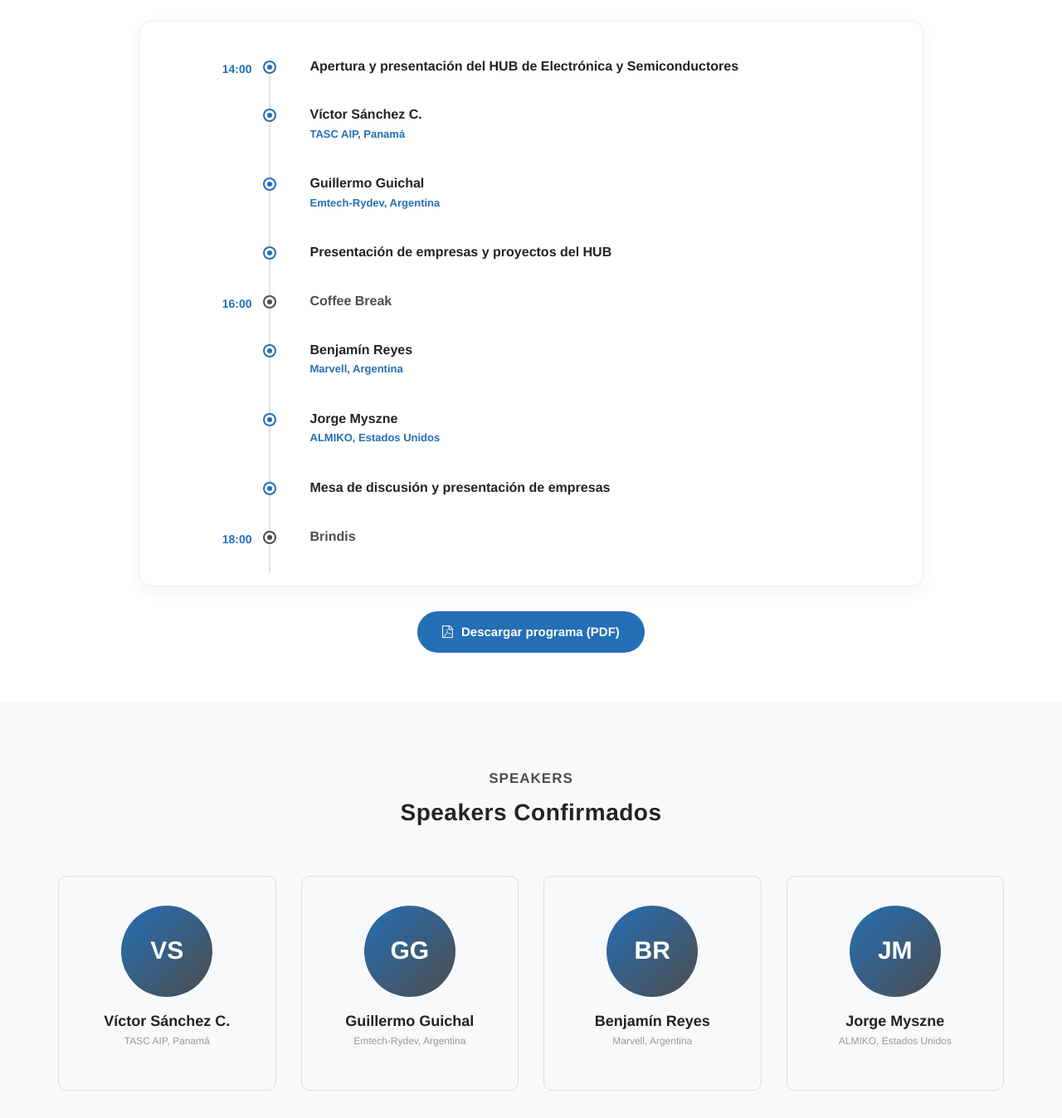
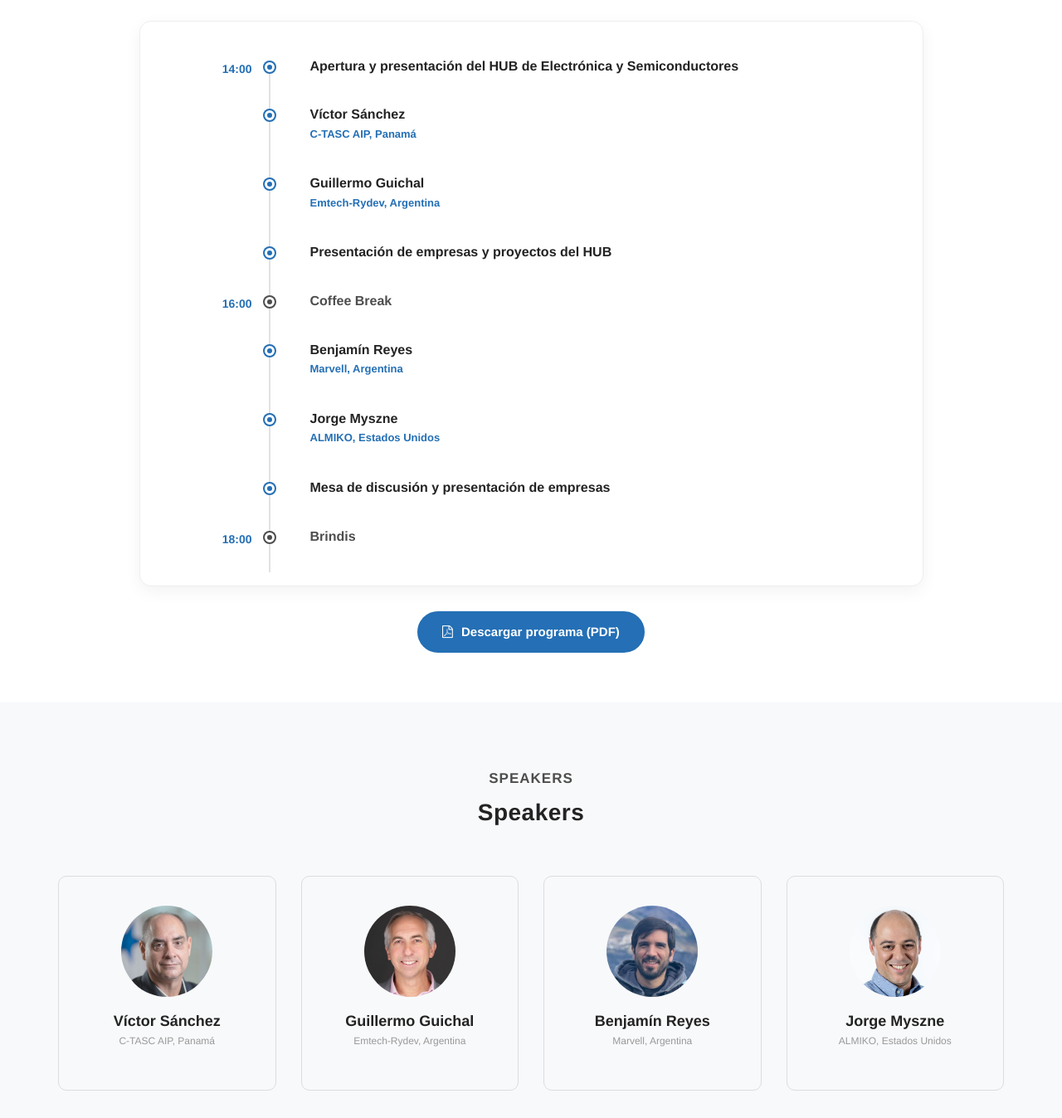
Before and after one commit to uDIE-UCU/uDIE-website, a website: page workshop.html in a window 1280 px wide. Shown: the part 860-2208 px from the top of the page at 83% size. Drawn offline with nearby package versions, Linux system fonts and the light colour scheme.

Commit message:
actualizaciones workshop

```diff
--- a/css/templatemo-style.css
+++ b/css/templatemo-style.css
@@ -2476,6 +2476,13 @@ footer .contact-info ul li a {
   align-items: center;
   justify-content: center;
   margin: 0 auto 20px;
+  overflow: hidden;
+}
+
+.speaker-avatar img {
+  width: 100%;
+  height: 100%;
+  object-fit: cover;
 }
 
 .speaker-card h4 {
--- a/workshop.html
+++ b/workshop.html
@@ -13,7 +13,7 @@
 
         <link rel="stylesheet" href="css/bootstrap.min.css">
         <link rel="stylesheet" href="css/fontAwesome.css">
-        <link rel="stylesheet" href="css/templatemo-style.css?v=2026-10-29b">
+        <link rel="stylesheet" href="css/templatemo-style.css?v=2026-11-03">
 
         <link href="https://fonts.googleapis.com/css?family=Raleway:100,200,300,400,500,600,700,800,900" rel="stylesheet">
 
@@ -125,8 +125,8 @@
                             <div class="timeline-item">
                                 <div class="timeline-time"></div>
                                 <div class="timeline-content">
-                                    <h4>Víctor Sánchez C.</h4>
-                                    <span class="timeline-speaker">TASC AIP, Panamá</span>
+                                    <h4>Víctor Sánchez</h4>
+                                    <span class="timeline-speaker">C-TASC AIP, Panamá</span>
                                 </div>
                             </div>
                             <div class="timeline-item">
@@ -188,33 +188,33 @@
         <div class="container">
             <div class="section-heading">
                 <span>Speakers</span>
-                <h2>Speakers Confirmados</h2>
+                <h2>Speakers</h2>
             </div>
             <div class="row">
                 <div class="col-md-3 col-sm-6">
                     <div class="speaker-card">
-                        <div class="speaker-avatar">VS</div>
-                        <h4>Víctor Sánchez C.</h4>
-                        <span class="speaker-role">TASC AIP, Panamá</span>
+                        <div class="speaker-avatar"><img src="img/speaker_victor_sanchez.jpg" alt="Víctor Sánchez"></div>
+                        <h4>Víctor Sánchez</h4>
+                        <span class="speaker-role">C-TASC AIP, Panamá</span>
                     </div>
                 </div>
                 <div class="col-md-3 col-sm-6">
                     <div class="speaker-card">
-                        <div class="speaker-avatar">GG</div>
+                        <div class="speaker-avatar"><img src="img/speaker_guillermo_guichal.jpg" alt="Guillermo Guichal"></div>
                         <h4>Guillermo Guichal</h4>
                         <span class="speaker-role">Emtech-Rydev, Argentina</span>
                     </div>
                 </div>
                 <div class="col-md-3 col-sm-6">
                     <div class="speaker-card">
-                        <div class="speaker-avatar">BR</div>
+                        <div class="speaker-avatar"><img src="img/speaker_benjamin_reyes.jpg" alt="Benjamín Reyes"></div>
                         <h4>Benjamín Reyes</h4>
                         <span class="speaker-role">Marvell, Argentina</span>
                     </div>
                 </div>
                 <div class="col-md-3 col-sm-6">
                     <div class="speaker-card">
-                        <div class="speaker-avatar">JM</div>
+                        <div class="speaker-avatar"><img src="img/speaker_jorge_myszne.jpg" alt="Jorge Myszne"></div>
                         <h4>Jorge Myszne</h4>
                         <span class="speaker-role">ALMIKO, Estados Unidos</span>
                     </div>
```
Also changed, not shown: index.html (+1 -1 lines), people.html (+1 -1 lines), projects.html (+1 -1 lines), publications.html (+1 -1 lines), img/speaker_benjamin_reyes.jpg (added), img/speaker_guillermo_guichal.jpg (added), img/speaker_jorge_myszne.jpg (added), img/speaker_victor_sanchez.jpg (added), 1 other file.
